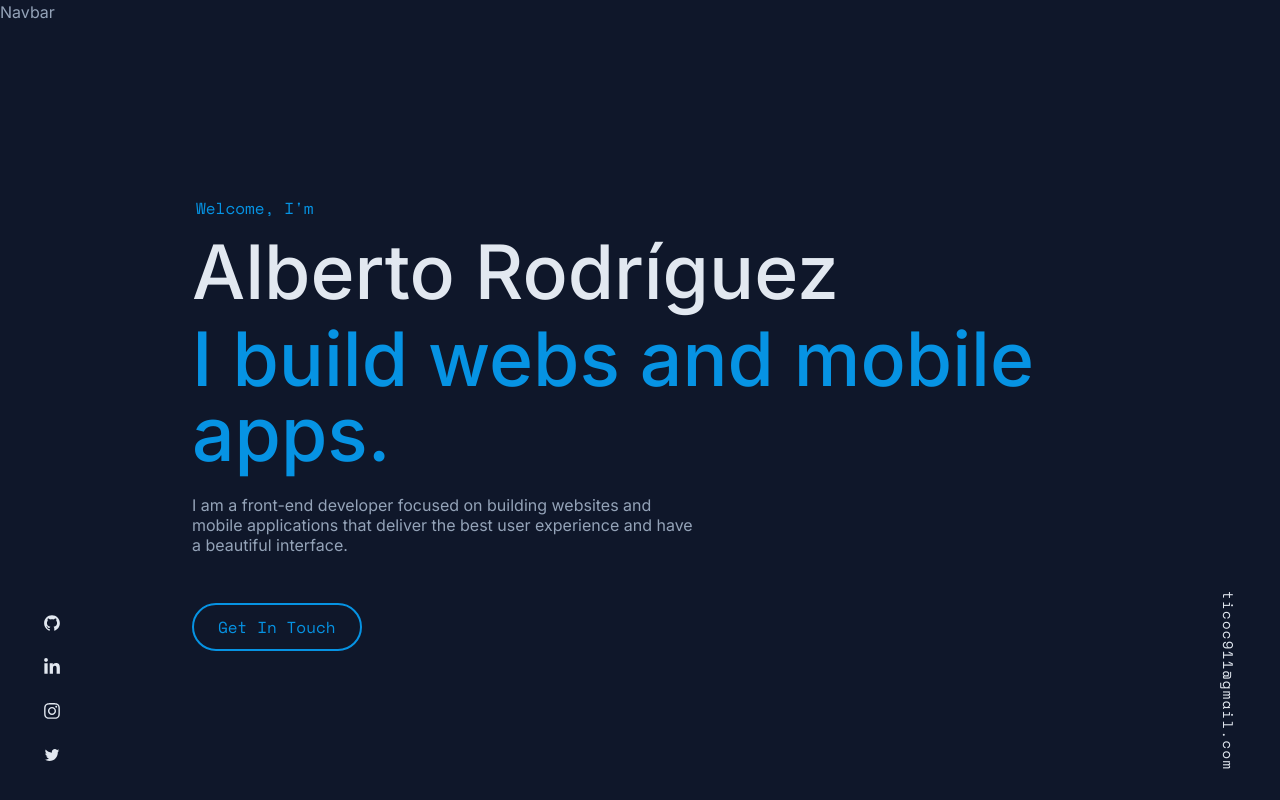
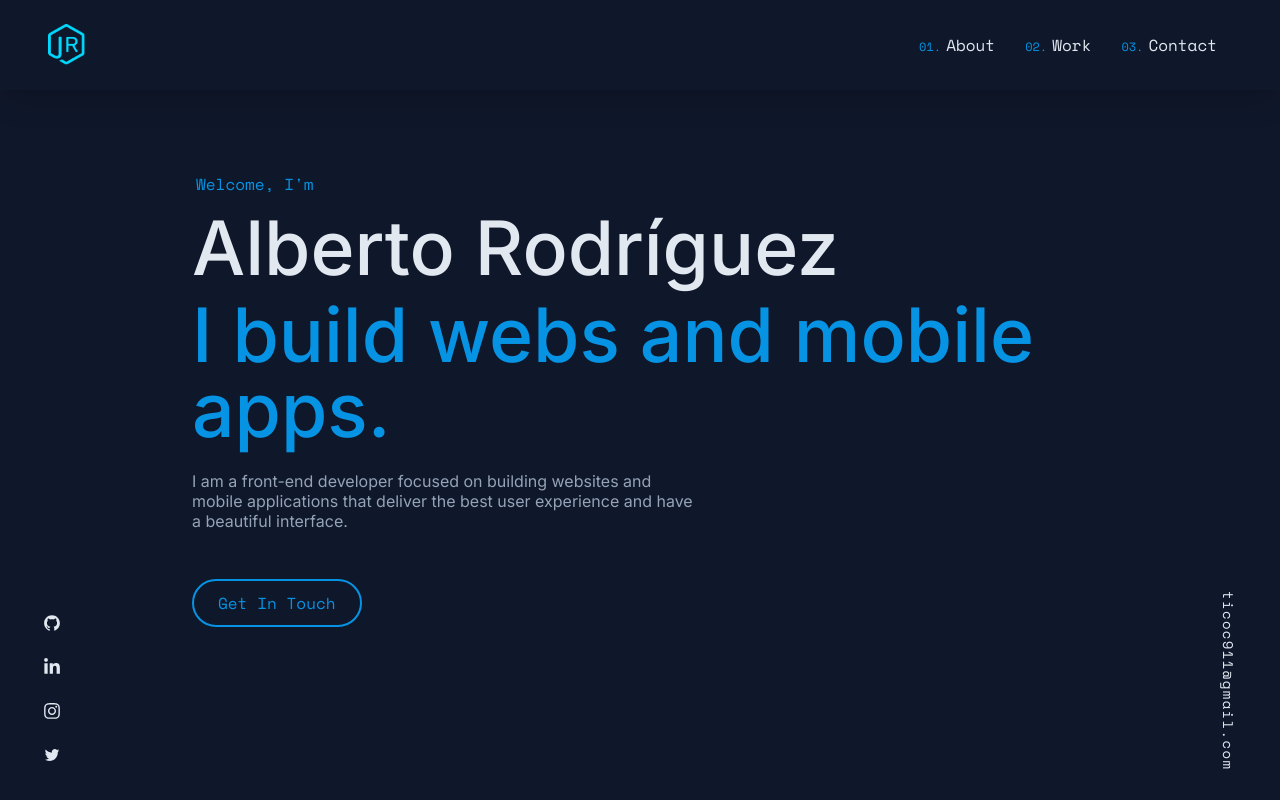
Before and after one commit to albertorg/portfolio-v2, a Next.js app: page / in a window 1280 px wide. Shown: the top 800 px of the page. Built offline with nearby package versions, Linux system fonts and the light colour scheme.

Commit message:
navbar started

```diff
--- /dev/null
+++ b/src/components/Navbar/MobileMenu.tsx
@@ -0,0 +1,7 @@
+
+
+export const MobileMenu = () => {
+  return (
+    <div>MobileMenu</div>
+  )
+}
--- a/src/components/Navbar/Navbar.tsx
+++ b/src/components/Navbar/Navbar.tsx
@@ -1,7 +1,41 @@
+import { navLinks } from '@/data';
+import { MobileMenu } from './MobileMenu';
+import Image from 'next/image';
 
 
 export const Navbar = () => {
   return (
-    <div>Navbar</div>
+    <header className='flex fixed w-full z-30 top-0 px-12 h-[90px] bg-base-100 shadow-xl'>
+      <nav className='flex justify-between w-full text-white font-space [counter-reset:_item_0]'>
+        <div className="cursor-pointer flex items-center">
+          <a href="/" aria-label="home" className='w-[42px] h-[42px]'>
+            <Image
+              width={36.581}
+              height={50.186}
+              src='/logo.png'
+              alt='Alberto Rodriguez Logo'
+            />
+          </a>
+        </div>
+
+        <div className='flex items-center'>
+          <ol className='flex justify-between'>
+            {navLinks &&
+              navLinks.map(({ url, name }, i) => (
+                <li key={url} className='mx-[5px] relative [counter-increment:_item_1] text-sm lg:text-[1rem] hover:text-primary'>
+                  <a href={url} className='p-[10px] hover:after:w-[calc(100%-20px)] transition duration-300
+                    after:blok after:w-0 after:h-[2px] after:absolute after:bottom-1 after:bg-primary after:opacity-50
+                    after:left-0 after:transition-all after:duration-200 after:mx-[10px] before:content-["0"_counter(item)_"."]
+                    before:text-primary before:mr-[5px] before:text-xs'>
+                    {name}
+                  </a>
+                </li>
+              ))}
+          </ol>
+        </div>
+
+        {/* <MobileMenu /> */}
+      </nav>
+    </header>
   )
 }
```
